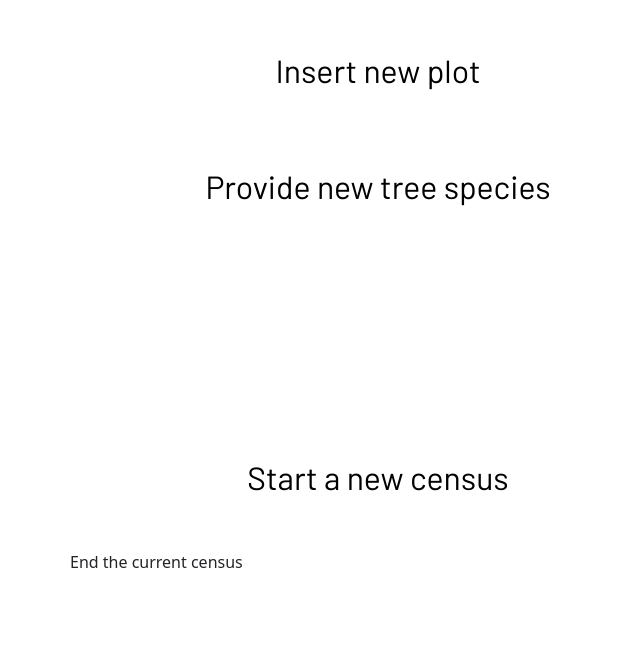
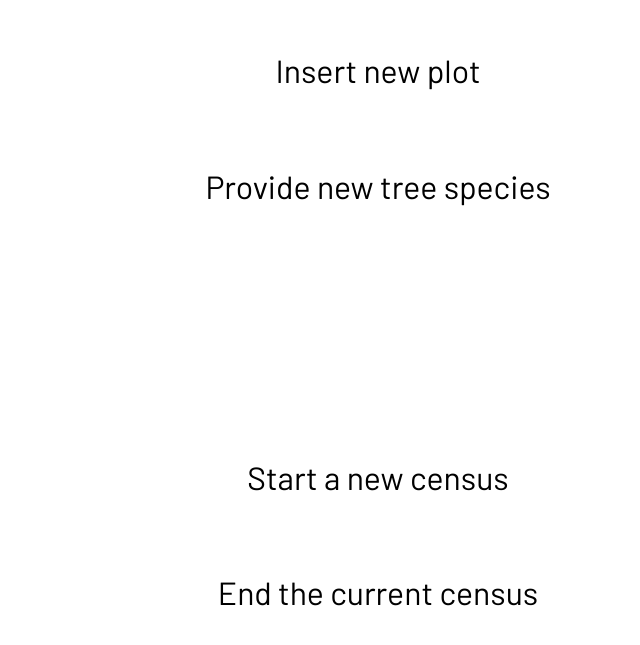
Before and after one commit to kArbCensus/kArbCensus.github.io, a website with bundled scripts: page admin/index.html in a window 1280 px wide. Shown: the part 563-1208 px from the top of the page, without its empty margins (262-902 px from the left). Built offline with nearby package versions, Linux system fonts and the light colour scheme; a script that the page names is missing.

Commit message:
Fix copy paste error in admin page

```diff
--- a/admin/index.html
+++ b/admin/index.html
@@ -277,7 +277,7 @@
                             a new
                             census
                         </a>
-                        <a chref="javascript:void(0);" lass="admin-button btn d-inline-flex justify-content-center"
+                        <a href="javascript:void(0);" class="admin-button btn d-inline-flex justify-content-center"
                             data-bs-toggle="modal" data-bs-target="#census-control-pop-up" aria-label="End census"
                             onclick="confirmEndCurrentCensus()">
                             End the current census
```
